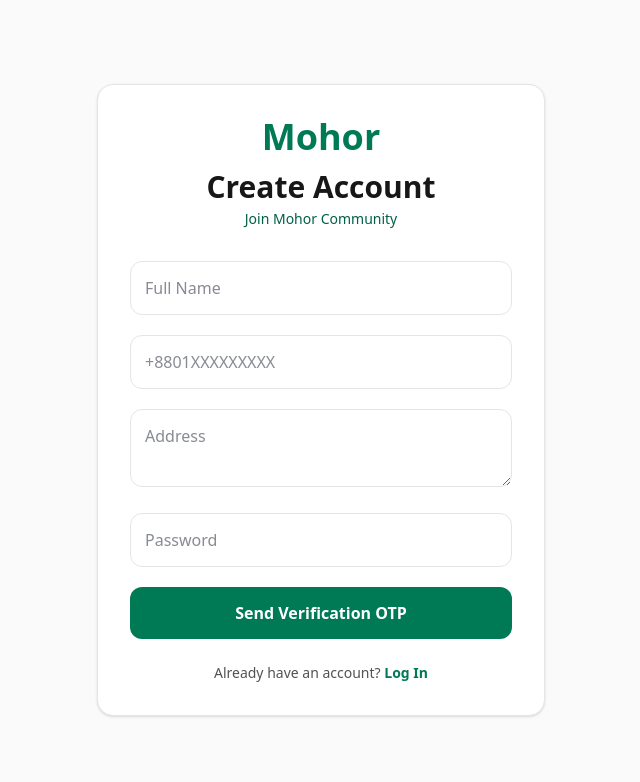
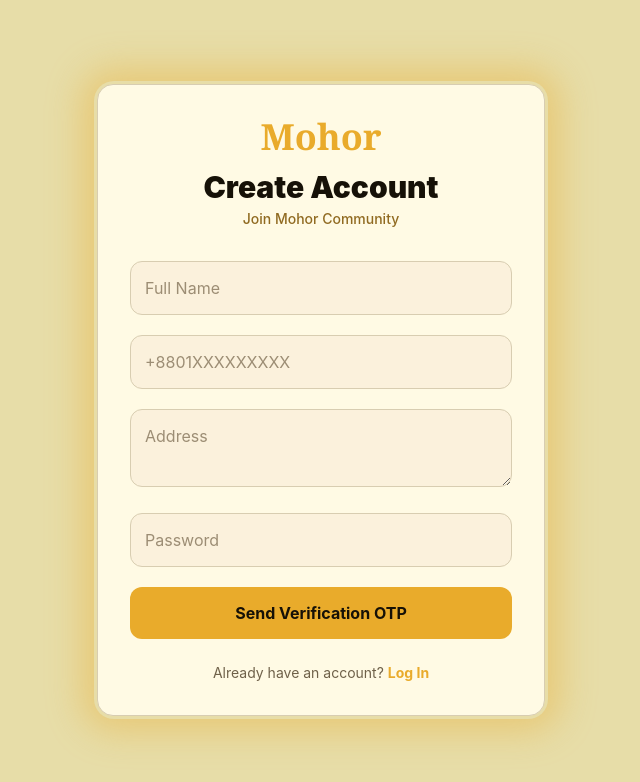
Before and after one commit to Ashraful-Alam-dev/Mohor, a Next.js app in the folder frontend/: page /signup in a window 1280 px wide. Shown: the top 782 px of the page, without its empty margins (319-959 px from the left). Built offline with nearby package versions, Linux system fonts and the light colour scheme; no server answers.

Commit message:
Change styling and colors in the signup page and implemented some features

```diff
--- a/frontend/eslint.config.mjs
+++ b/frontend/eslint.config.mjs
@@ -1,7 +1,9 @@
 import { defineConfig, globalIgnores } from "eslint/config";
 import nextVitals from "eslint-config-next/core-web-vitals";
+import tseslint from "typescript-eslint";
 
 const eslintConfig = defineConfig([
+  ...tseslint.configs.recommended,
   ...nextVitals,
   // Override default ignores of eslint-config-next.
   globalIgnores([
--- a/frontend/package.json
+++ b/frontend/package.json
@@ -23,8 +23,11 @@
   },
   "devDependencies": {
     "@tailwindcss/postcss": "^4",
+    "@typescript-eslint/eslint-plugin": "^8",
+    "@typescript-eslint/parser": "^8",
     "eslint": "^9",
     "eslint-config-next": "16.2.6",
-    "tailwindcss": "^4"
+    "tailwindcss": "^4",
+    "typescript": "^5"
   }
 }
--- a/frontend/src/app/(admin)/admin/page.jsx
+++ b/frontend/src/app/(admin)/admin/page.jsx
@@ -1,23 +1,33 @@
 "use client";
 
 import { useEffect, useState } from "react";
-import Link from "next/link";
+import { useRouter } from "next/navigation"; // Import the router for redirection
+import { useAuth } from "@/context/AuthContext"; // Adjust this path to match your file structure
 import api from "@/services/api";
 import KpiCard from "@/components/KpiCard";
 
 export default function AdminDashboard() {
+  const router = useRouter();
+  const { user, loading: authLoading, isAdmin } = useAuth(); // Extract auth states
+
   const [products, setProducts] = useState([]);
   const [categories, setCategories] = useState([]);
-  const [loading, setLoading] = useState(true);
+  const [dataLoading, setDataLoading] = useState(true);
 
+  // 1. Guard the route using AuthContext state
   useEffect(() => {
-    loadDashboard();
-  }, []);
+    if (!authLoading) {
+      if (!user || !isAdmin) {
+        router.push("/login"); // or wherever your fallback / login page is
+      } else {
+        loadDashboard();
+      }
+    }
+  }, [authLoading, user, isAdmin, router]);
 
   const loadDashboard = async () => {
     try {
-      setLoading(true);
-
+      setDataLoading(true);
       const [productRes, categoryRes] = await Promise.all([
         api.get("/products"),
         api.get("/products/categories"),
@@ -26,9 +36,9 @@
       setProducts(productRes.data.products);
       setCategories(categoryRes.data.categories);
     } catch (err) {
-      console.log(err);
+      console.error(err);
     } finally {
-      setLoading(false);
+      setDataLoading(false);
     }
   };
 
@@ -41,7 +51,8 @@
 
   const recentProducts = products.slice(0, 5);
 
-  if (loading) {
+  // 2. Show spinner if Auth is processing OR if product data is fetching
+  if (authLoading || (!user || !isAdmin) || dataLoading) {
     return (
       <div className="min-h-screen flex items-center justify-center">
         <div className="h-10 w-10 border-4 border-emerald-600 border-t-transparent rounded-full animate-spin" />
@@ -49,6 +60,7 @@
     );
   }
 
+  // 3. Render dashboard structure securely
   return (
     <div className="min-h-screen bg-neutral-50 flex">
       {/* MAIN CONTENT */}
@@ -63,7 +75,7 @@
           <KpiCard title="Total Categories" value={totalCategories} />
           <KpiCard
             title="Inventory Value"
-            value={`BDT${inventoryValue.toFixed(2)}`}
+            value={`BDT ${inventoryValue.toFixed(2)}`}
           />
         </div>
 
@@ -86,7 +98,7 @@
                   </div>
 
                   <p className="text-sm font-bold text-emerald-700">
-                    ${p.price}
+                    BDT{p.price}
                   </p>
                 </div>
               ))}
--- a/frontend/src/app/globals.css
+++ b/frontend/src/app/globals.css
@@ -1,6 +1,103 @@
 @import "tailwindcss";
 
-body {
-  background: #fafafa;
-  color: #111827;
+@custom-variant dark (&:is(.dark *));
+
+@theme inline {
+  --color-background: var(--background);
+  --color-foreground: var(--foreground);
+  --color-card: var(--card);
+  --color-card-foreground: var(--card-foreground);
+  --color-primary: var(--primary);
+  --color-primary-foreground: var(--primary-foreground);
+  --color-secondary: var(--secondary);
+  --color-secondary-foreground: var(--secondary-foreground);
+  --color-muted: var(--muted);
+  --color-muted-foreground: var(--muted-foreground);
+  --color-accent: var(--accent);
+  --color-accent-foreground: var(--accent-foreground);
+  --color-border: var(--border);
+  --color-input: var(--input);
+  --color-ring: var(--ring);
+  --color-butter: var(--butter);
+  --color-cream: var(--cream);
+  --color-mustard: var(--mustard);
+  --color-ink: var(--ink);
+  --font-display: "Fraunces", ui-serif, Georgia, serif;
+  --font-sans: "Inter", ui-sans-serif, system-ui, sans-serif;
 }
+
+:root {
+  --radius: 0.75rem;
+  --butter: oklch(89.27% 0.06963 98.666);
+  --cream: oklch(0.985 0.03 95);
+  --mustard: oklch(0.78 0.15 80);
+  --ink: oklch(0.18 0.02 80);
+  --background: var(--butter);
+  --foreground: var(--ink);
+  --card: var(--cream);
+  --card-foreground: var(--ink);
+  --primary: var(--ink);
+  --primary-foreground: var(--butter);
+  --secondary: oklch(0.93 0.06 95);
+  --secondary-foreground: var(--ink);
+  --muted: oklch(0.94 0.04 95);
+  --muted-foreground: oklch(0.45 0.03 80);
+  --accent: var(--mustard);
+  --accent-foreground: var(--ink);
+  --destructive: oklch(0.55 0.2 27);
+  --border: oklch(0.85 0.04 90);
+  --input: oklch(0.88 0.04 90);
+  --ring: var(--mustard);
+}
+
+@layer base {
+  * { border-color: var(--color-border); }
+  html, body {
+    background-color: var(--color-background);
+    color: var(--color-foreground);
+  }
+ body {
+    font-family: var(--font-sans);
+    -webkit-font-smoothing: antialiased;
+    background-image: radial-gradient(oklch(0.18 0.02 80 / 0.08) 1px, transparent 1px);
+    background-size: 8px 4px;
+  }
+  .font-display {
+    font-family: var(--font-display);
+    font-optical-sizing: auto;
+  }
+}
+
+@layer utilities {
+  .marquee {
+    display: flex;
+    width: max-content;
+    animation: marquee 35s linear infinite;
+  }
+  @keyframes marquee {
+    from { transform: translateX(0); }
+    to { transform: translateX(-50%); }
+  }
+  .grain::before {
+    content: "";
+    position: absolute; inset: 0;
+    background-image: radial-gradient(oklch(0.18 0.02 80 / 0.06) 1px, transparent 1px);
+    background-size: 3px 3px;
+    pointer-events: none;
+    mix-blend-mode: multiply;
+  }
+  .hover-lift {
+    transition: transform .5s cubic-bezier(.2,.8,.2,1);
+  }
+  .hover-lift:hover {
+    transform: translateY(-6px);
+  }
+  .animate-marquee {
+    animation: marquee 35s linear infinite;
+  }
+}
+
+::selection {
+  background-color: var(--mustard);
+  color: var(--ink);
+}
--- a/frontend/src/app/signup/page.jsx
+++ b/frontend/src/app/signup/page.jsx
@@ -51,13 +51,13 @@
         "recaptcha-container",
         {
           size: "invisible",
-        }
+        },
       );
 
       const confirmation = await signInWithPhoneNumber(
         auth,
         formData.phone,
-        window.recaptchaVerifier
+        window.recaptchaVerifier,
       );
 
       setConfirmationResult(confirmation);
@@ -94,7 +94,7 @@
             password: formData.password,
             address: formData.address,
           }),
-        }
+        },
       );
 
       const registerResult = await registerResponse.json();
@@ -115,7 +115,7 @@
             phone: formData.phone,
             password: formData.password,
           }),
-        }
+        },
       );
 
       const loginResult = await loginResponse.json();
@@ -144,35 +144,115 @@
   };
 
   return (
-    <div className="min-h-screen flex items-center justify-center px-4 py-12 bg-neutral-50">
-      <div className="w-full max-w-md p-8 bg-white border border-neutral-200 rounded-2xl shadow-sm">
+    <div
+      className="min-h-screen flex items-center justify-center px-4 py-12"
+      style={{ background: "var(--butter)" }}
+    >
+      {/* Heartbeat glow wrapper */}
+      <div
+        style={{
+          animation: "heartbeat 2.4s ease-in-out infinite",
+          borderRadius: "1.25rem",
+          padding: "3px",
+          background: "transparent",
+          boxShadow: "0 0 0 0 oklch(0.78 0.15 80 / 0.5)",
+        }}
+      >
+        <style>{`
+        @keyframes heartbeat {
+         0%   { box-shadow: 0 0 35px 12px oklch(0.78 0.15 80 / 0.4); }
+         14%  { box-shadow: 0 0 55px 20px oklch(0.78 0.15 80 / 0.65); }
+         28%  { box-shadow: 0 0 35px 12px oklch(0.78 0.15 80 / 0.4); }
+         42%  { box-shadow: 0 0 48px 16px oklch(0.78 0.15 80 / 0.55); }
+        70%  { box-shadow: 0 0 35px 12px oklch(0.78 0.15 80 / 0.35); }
+        100% { box-shadow: 0 0 35px 12px oklch(0.78 0.15 80 / 0.4); }
+        }
+      `}</style>
+
+        <div
+          className="w-full max-w-md p-8 rounded-2xl"
+          style={{
+            background: "var(--cream)",
+            border: "1px solid var(--border)",
+            minWidth: "380px",
+          }}
+        >
+          {/* Header */}
           <div className="mb-8 text-center">
-          <h1 className="text-4xl font-black text-emerald-700 mb-3">
+            <h1
+              className="text-4xl font-black mb-3 font-display"
+              style={{ color: "var(--mustard)" }}
+            >
               Mohor
             </h1>
-
-          <h2 className="text-3xl font-black text-neutral-900">
+            <h2 className="text-3xl font-black" style={{ color: "var(--ink)" }}>
               Create Account
             </h2>
-
-          <p className="text-sm text-emerald-800 font-medium mt-1">
+            <p
+              className="text-sm font-medium mt-1"
+              style={{ color: "oklch(0.55 0.1 80)" }}
+            >
               Join Mohor Community
             </p>
           </div>
 
+          {/* Error */}
           {errorMessage && (
-          <div className="p-3 mb-4 text-sm text-red-800 bg-red-50 border border-red-100 rounded-xl">
+            <div
+              className="p-3 mb-4 text-sm rounded-xl"
+              style={{
+                color: "oklch(0.4 0.12 50)",
+                background: "oklch(0.97 0.04 80)",
+                border: "1px solid oklch(0.88 0.08 80)",
+              }}
+            >
               {errorMessage}
             </div>
           )}
 
+          {/* Success */}
           {successMessage && (
-          <div className="p-3 mb-4 text-sm text-emerald-800 bg-emerald-50 border border-emerald-100 rounded-xl">
+            <div
+              className="p-3 mb-4 text-sm rounded-xl"
+              style={{
+                color: "oklch(0.35 0.1 80)",
+                background: "oklch(0.95 0.06 90)",
+                border: "1px solid var(--mustard)",
+              }}
+            >
               {successMessage}
             </div>
           )}
 
           <div id="recaptcha-container" />
+
+          {/* Input shared style */}
+          <style>{`
+          .mohor-input {
+           width: 100%;
+           padding: 0.875rem;
+           border: 1px solid var(--border);
+            border-radius: 0.75rem;
+            background: oklch(0.96 0.03 85);  /* Light cream/yellow background */
+          color: var(--ink);
+          outline: none;
+           font-family: var(--font-sans);
+           transition: all 0.2s;
+         }
+         .mohor-input::placeholder {
+          color: oklch(0.65 0.04 80);
+         }
+         .mohor-input:focus {
+         border-color: var(--mustard);
+         box-shadow: 0 0 0 3px oklch(0.78 0.15 80 / 0.15);
+          background: oklch(0.96 0.03 85);  /* Keep same background on focus */
+        }
+        .mohor-input:-webkit-autofill,
+         .mohor-input:-webkit-autofill:focus {
+        -webkit-box-shadow: 0 0 0 30px oklch(0.96 0.03 85) inset !important;
+       -webkit-text-fill-color: var(--ink) !important;
+         }
+        `}</style>
 
           {!confirmationResult ? (
             <form onSubmit={handleSendOTP} className="space-y-5">
@@ -183,10 +263,9 @@
                 value={formData.name}
                 onChange={handleChange}
                 placeholder="Full Name"
-              className="w-full p-3.5 border border-neutral-200 rounded-xl focus:outline-none focus:border-emerald-600"
+                className="mohor-input"
                 suppressHydrationWarning
               />
-
               <input
                 type="tel"
                 name="phone"
@@ -194,20 +273,18 @@
                 value={formData.phone}
                 onChange={handleChange}
                 placeholder="+8801XXXXXXXXX"
-              className="w-full p-3.5 border border-neutral-200 rounded-xl focus:outline-none focus:border-emerald-600"
+                className="mohor-input"
                 suppressHydrationWarning
               />
-
               <textarea
                 name="address"
                 value={formData.address}
                 onChange={handleChange}
                 placeholder="Address"
                 rows={2}
-              className="w-full p-3.5 border border-neutral-200 rounded-xl focus:outline-none focus:border-emerald-600"
+                className="mohor-input"
                 suppressHydrationWarning
               />
-
               <input
                 type="password"
                 name="password"
@@ -215,15 +292,35 @@
                 value={formData.password}
                 onChange={handleChange}
                 placeholder="Password"
-              className="w-full p-3.5 border border-neutral-200 rounded-xl focus:outline-none focus:border-emerald-600"
+                className="mohor-input"
                 suppressHydrationWarning
               />
-
               <button
                 type="submit"
                 disabled={loading}
-              className="w-full bg-emerald-700 hover:bg-emerald-800 text-white font-bold py-3.5 rounded-xl disabled:opacity-60"
                 suppressHydrationWarning
+                style={{
+                  width: "100%",
+                  background: loading
+                    ? "oklch(0.72 0.12 80)"
+                    : "var(--mustard)",
+                  color: "var(--ink)",
+                  fontWeight: 700,
+                  padding: "0.875rem",
+                  borderRadius: "0.75rem",
+                  border: "none",
+                  cursor: loading ? "not-allowed" : "pointer",
+                  fontFamily: "var(--font-sans)",
+                  fontSize: "1rem",
+                  transition: "background 0.2s, transform 0.15s",
+                }}
+                onMouseEnter={(e) =>
+                  !loading &&
+                  (e.target.style.background = "oklch(0.72 0.15 80)")
+                }
+                onMouseLeave={(e) =>
+                  !loading && (e.target.style.background = "var(--mustard)")
+                }
               >
                 {loading ? "Sending OTP..." : "Send Verification OTP"}
               </button>
@@ -237,28 +334,51 @@
                 onChange={(e) => setOtpCode(e.target.value)}
                 placeholder="Enter OTP"
                 maxLength={6}
-              className="w-full p-3.5 border border-neutral-200 rounded-xl text-center text-2xl tracking-widest focus:outline-none focus:border-neutral-950"
+                className="mohor-input"
+                style={{
+                  textAlign: "center",
+                  fontSize: "1.5rem",
+                  letterSpacing: "0.25em",
+                }}
                 suppressHydrationWarning
               />
-
               <button
                 type="submit"
                 disabled={loading}
-              className="w-full bg-neutral-950 hover:bg-black text-white font-bold py-3.5 rounded-xl disabled:opacity-60"
                 suppressHydrationWarning
+                style={{
+                  width: "100%",
+                  background: loading ? "oklch(0.35 0.02 80)" : "var(--ink)",
+                  color: "var(--butter)",
+                  fontWeight: 700,
+                  padding: "0.875rem",
+                  borderRadius: "0.75rem",
+                  border: "none",
+                  cursor: loading ? "not-allowed" : "pointer",
+                  fontFamily: "var(--font-sans)",
+                  fontSize: "1rem",
+                  transition: "background 0.2s",
+                }}
               >
                 {loading ? "Verifying..." : "Confirm & Complete Registration"}
               </button>
             </form>
           )}
 
-        <div className="mt-6 text-center text-sm text-neutral-600">
+          <div
+            className="mt-6 text-center text-sm"
+            style={{ color: "oklch(0.5 0.04 80)" }}
+          >
             Already have an account?{" "}
-          <Link href="/login" className="text-emerald-700 font-bold">
+            <Link
+              href="/login"
+              style={{ color: "var(--mustard)", fontWeight: 700 }}
+            >
               Log In
             </Link>
           </div>
         </div>
       </div>
+    </div>
   );
 }
```
Also changed, not shown: 2 other files (tests, documents, lock files or other folders). Lines whose indentation alone changed are shown as unchanged.
